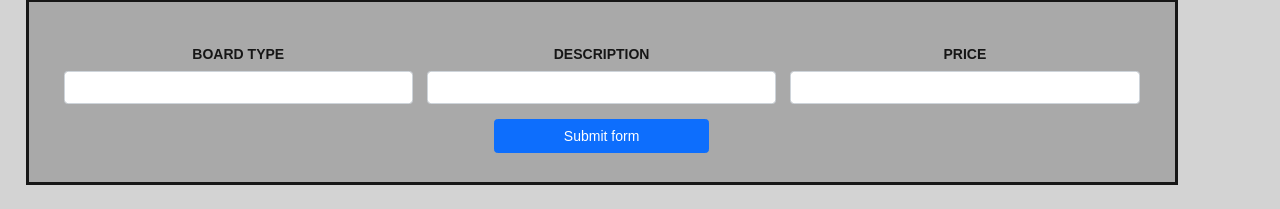
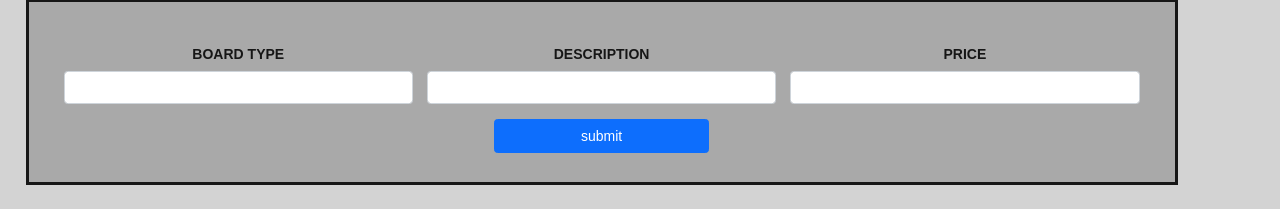
Before and after one commit to acrowder01/charcuterie-, a React (Create React App) app: page /BoardList in a window 1280 px wide. Shown: the part 115-324 px from the top of the page. Built offline with nearby package versions, Linux system fonts and the light colour scheme; no server answers.

Commit message:
updating submit button

```diff
--- a/src/components/Form/index.js
+++ b/src/components/Form/index.js
@@ -2,7 +2,8 @@
 import axios from 'axios'
 import './styles.css'
 
-const Form = ({fetchboards}) => {
+const Form = ( {fetchboards, editForm, boardToEdit}) => {
+  // console.log('board to edit', boardToEdit )
 
     const [description, setdescription] = useState('')
     const [boardtype, setboardtype] = useState('')
@@ -19,27 +20,29 @@
             }
 
             try {
+               if(editForm){
+        // EDITform is true then we will be updating.
+
+        const response = await axios.post(`http://localhost:8080/api/v1/addboard/${id}`, addboard)
+        } else {
+          //Adding Student
        const response = await axios.post('http://localhost:8080/api/v1/addboard', addboard)
 
        if(response.status === 200) {
         setboardtype('')
         setdescription('')
         setprice('')
+
       }
+     }
+
 
               fetchboards()
            } catch (err) {
              console.log(err)
          }
 
-        // const  DeletBoard  = async (id) => {
-        //   try {
-        //     const response = await axios.delete(`http://localhost:8080/api/v1/boardtype/${id}`)
 
-        //   } catch (err) {
-        //     console.log(err)
-        //        }
-        // }
   }
 
 
@@ -54,6 +57,7 @@
         <input type="text"
         className="form-control"
         id="validationCustom02"
+        placeholder={boardToEdit.boardtype}
         value={boardtype}
         onChange={e => setboardtype(e.target.value)}/>
 
@@ -65,6 +69,7 @@
         <input type="text"
          className="form-control"
          id="validationCustom01"
+         placeholder={boardToEdit.description}
          value= {description}
          onChange={e => setdescription(e.target.value)}
          />
@@ -77,6 +82,7 @@
         <input type="number"
         className="form-control"
         id="validationCustom02"
+        placeholder={boardToEdit.price}
         value={price}
         onChange={e => setprice(e.target.value)}/>
 
@@ -86,7 +92,9 @@
 
 
       <div className="col-12">
-        <button className="btn btn-primary" type="submit">Submit form</button>
+        <button className="btn btn-primary" type="submit">
+        {editForm ? "Edit" : "submit"}
+        </button>
       </div>
     </form>
     </>
--- a/src/pages/BoardList/index.js
+++ b/src/pages/BoardList/index.js
@@ -11,6 +11,8 @@
 const allboards = () => {
 
     const [ allboards, setallboards ] = useState([])
+    const [editForm, setEditForm] = useState(false)
+    const [boardToEdit, setboardToEdit] = useState({})
 
 
     useEffect(() => {
@@ -39,14 +41,24 @@
         console.log(err)
            }
     }
+    const handleEdit = (boards) => {
+      setEditForm(true)
+      setboardToEdit(boards)
+      }
 
      console.log("this is our state", allboards)
+
+
 
 
 return(
 
      <>
-       <Form fetchboards = {fetchboards}/>
+       <Form fetchboards = {fetchboards}
+       editForm={editForm}
+       boardToEdit ={boardToEdit}
+
+       />
 
     <table className="table table-bordered ">
   <thead>
@@ -67,7 +79,18 @@
                 <td>{boards.boardtype}</td>
                 <td>{boards.description}</td>
                 <td>{boards.price}</td>
+
                 <td>
+                <i className="bi bi-pencil-fill"
+                onClick={() => handleEdit(boards)}
+                  >
+
+                <svg
+                 xmlns="http://www.w3.org/2000/svg" width="16" height="16" fill="currentColor" className="bi bi-pencil-fill" viewBox="0 0 16 16">
+  <path d="M12.854.146a.5.5 0 0 0-.707 0L10.5 1.793 14.207 5.5l1.647-1.646a.5.5 0 0 0 0-.708l-3-3zm.646 6.061L9.793 2.5 3.293 9H3.5a.5.5 0 0 1 .5.5v.5h.5a.5.5 0 0 1 .5.5v.5h.5a.5.5 0 0 1 .5.5v.5h.5a.5.5 0 0 1 .5.5v.207l6.5-6.5zm-7.468 7.468A.5.5 0 0 1 6 13.5V13h-.5a.5.5 0 0 1-.5-.5V12h-.5a.5.5 0 0 1-.5-.5V11h-.5a.5.5 0 0 1-.5-.5V10h-.5a.499.499 0 0 1-.175-.032l-.179.178a.5.5 0 0 0-.11.168l-2 5a.5.5 0 0 0 .65.65l5-2a.5.5 0 0 0 .168-.11l.178-.178z"/>
+</svg>
+</i>
+
 
                 <i className="bi bi-trash"
                  onClick={()=>DeletBoard(boards.id)}>
```
Lines whose indentation alone changed are shown as unchanged.
